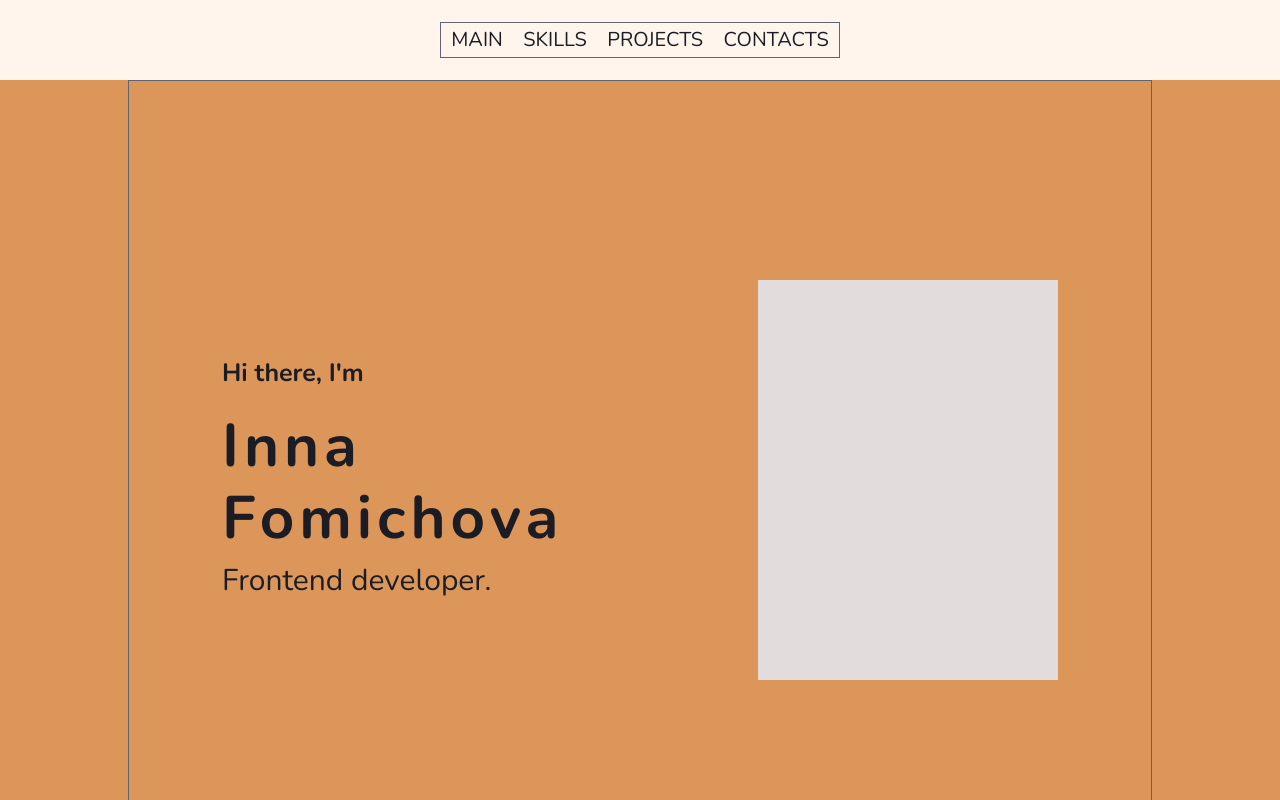
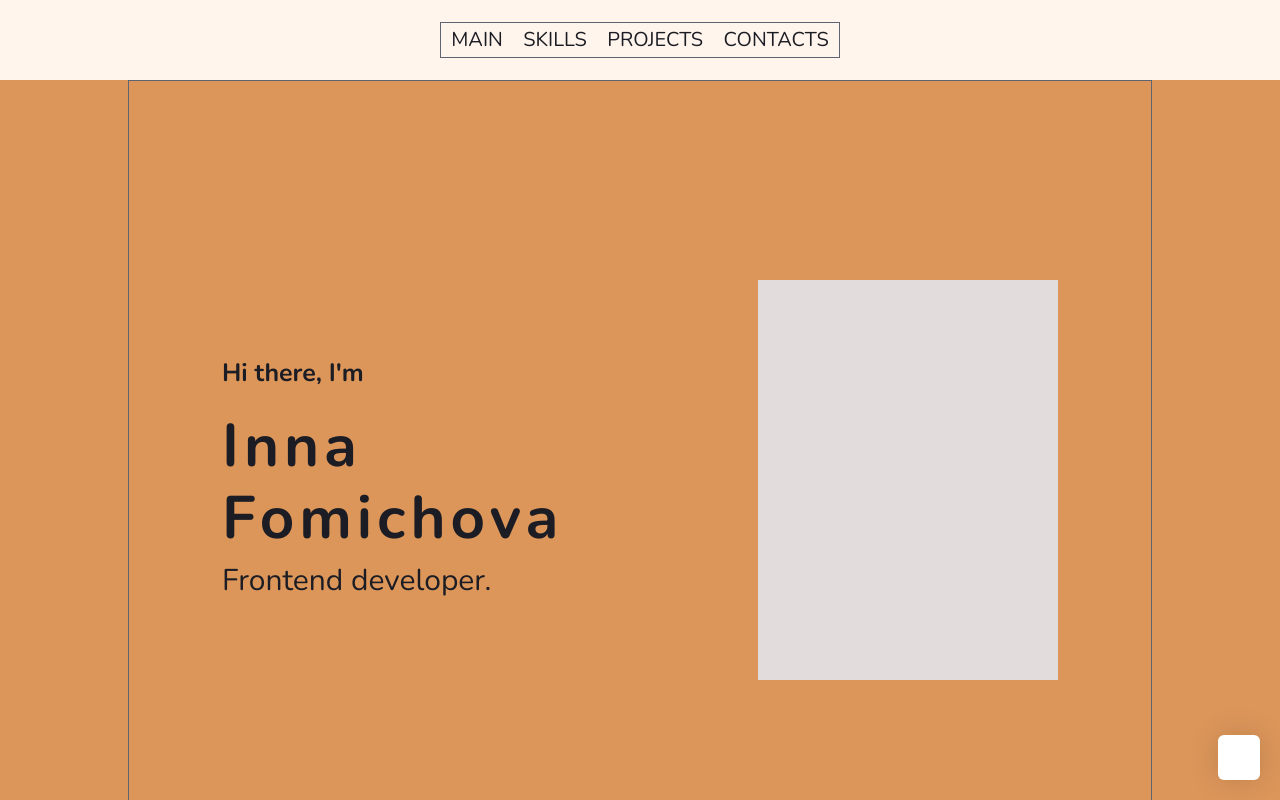
Before and after one commit to Inna3112/Portfolio, a React (Create React App) app: page / in a window 1280 px wide. Shown: the top 800 px of the page. Built offline with nearby package versions, Linux system fonts and the light colour scheme.

Commit message:
ScrollUp added

```diff
--- a/src/App.tsx
+++ b/src/App.tsx
@@ -7,17 +7,19 @@ import {Projects} from "./components/Projects/Projects";
 import {Contacts} from "./components/Contacts/Contacts";
 import {Footer} from "./components/Footer/Footer";
 import {StateType} from "./data/data";
+import {ScrollUp} from "./components/ScrollUp/ScrollUp";
 
 type PropsType = StateType
 
 const App: React.FC<PropsType> = ({skills, projects, contacts}) => {
     return (
         <div className="App">
-      <Header />
-      <Main />
+            <ScrollUp/>
+            <Header/>
+            <Main/>
             <Skills skills={skills}/>
-      <Projects projects={projects} />
-      <Contacts />
+            <Projects projects={projects}/>
+            <Contacts/>
             <Footer contacts={contacts}/>
         </div>
     );
--- /dev/null
+++ b/src/components/ScrollUp/ScrollUp.module.css
@@ -0,0 +1,36 @@
+.scrollUp{
+    position: fixed;
+    right: 20px;
+    bottom: 20px;
+    background-color: #fff;
+    color: #dc965a;
+    width: 42px;
+    height: 45px;
+    z-index: 99;
+    display: flex;
+    align-items: center;
+    justify-content: center;
+    border-radius: 6px;
+    transition: all .3s ease-in-out;
+    box-shadow: 0 0 30px rgb(0 0 0 / 15%);
+    font-size: 20px;
+    cursor: pointer;
+}
+.scrollUp span {
+    font-weight: 600;
+}
+.tiAngleDoubleUp{
+    font-family: "icomoon"!important;
+    speak: never;
+    font-style: normal;
+    font-weight: 400;
+    -webkit-font-feature-settings: normal;
+    font-feature-settings: normal;
+    font-variant: normal;
+    text-transform: none;
+    line-height: 1;
+    -webkit-font-smoothing: antialiased;
+}
+.tiAngleDoubleUp::before {
+    content: "\e90c";
+}
--- /dev/null
+++ b/src/components/ScrollUp/ScrollUp.tsx
@@ -0,0 +1,14 @@
+import React from 'react';
+import s from './ScrollUp.module.css';
+
+
+
+export const ScrollUp = () => {
+    return (
+        <div className={s.scrollUp}>
+            <span className={s.tiAngleDoubleUp}>
+            </span>
+        </div>
+
+    );
+}
```
Lines whose indentation alone changed are shown as unchanged.
